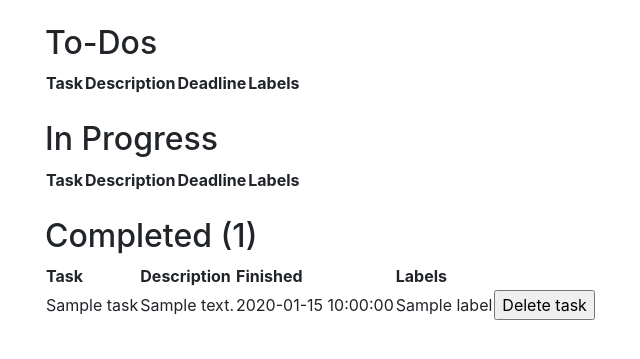
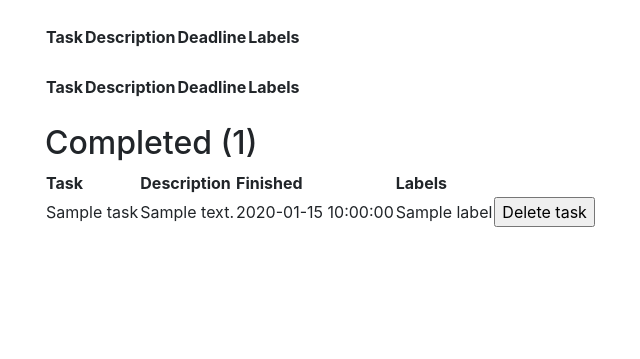
Before and after one commit to Patrieli/Tietokantasovellus, a Flask app: page /tasks in a window 1280 px wide. Shown: the part 56-415 px from the top of the page, without its empty margins (40-680 px from the left). Run offline with Flask 2, Linux system fonts and the light colour scheme; a user stored in the database is signed in; tables that the repository leaves empty hold one stand-in row (values such as "Sample post"); lists and menus that the app fills with data are empty; some libraries are stand-ins or nearby versions.

Commit message:
tags updated

```diff
--- a/application/templates/tasks/list.html
+++ b/application/templates/tasks/list.html
@@ -3,9 +3,7 @@
 {% block body %}
   {% for c in count %}
   {% if c.state == "To-do" %}
-  <h2>To-Dos ({{ c.count }}) </h2>
-  {% else %}
-  <h2>To-Dos</h2>
+  <h2>To-Dos ({{ c.count }})</h2>
   {% endif %}
   {% endfor %}
   <table>
@@ -42,9 +40,7 @@
   <br>
   {% for c in count %}
   {% if c.state == "In progress" %}
-  <h2>In Progress ({{ c.count }}) </h2>
-  {% else %}
-  <h2>In Progress</h2>
+    <h2>In Progress ({{ c.count }}) </h2>
   {% endif %}
   {% endfor %}
   <table>
@@ -81,9 +77,7 @@
   <br>
   {% for c in count %}
   {% if c.state == "Completed" %}
-  <h2>Completed ({{ c.count }}) </h2>
-  {% else %}
-  <h2>Completed</h2>
+    <h2>Completed ({{ c.count }}) </h2>
   {% endif %}
   {% endfor %}
   <table>
```
